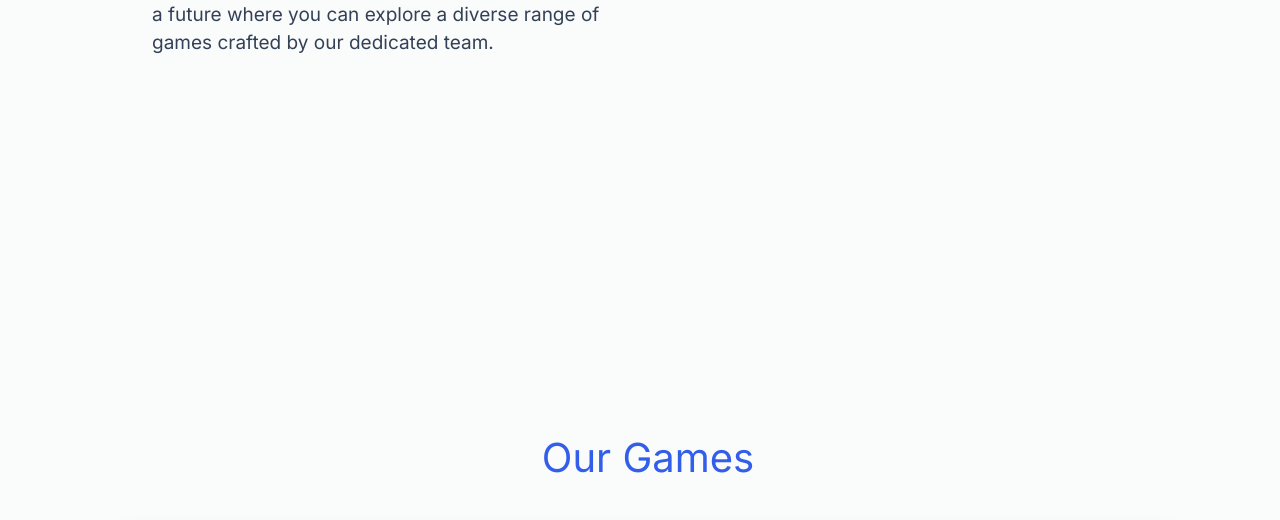
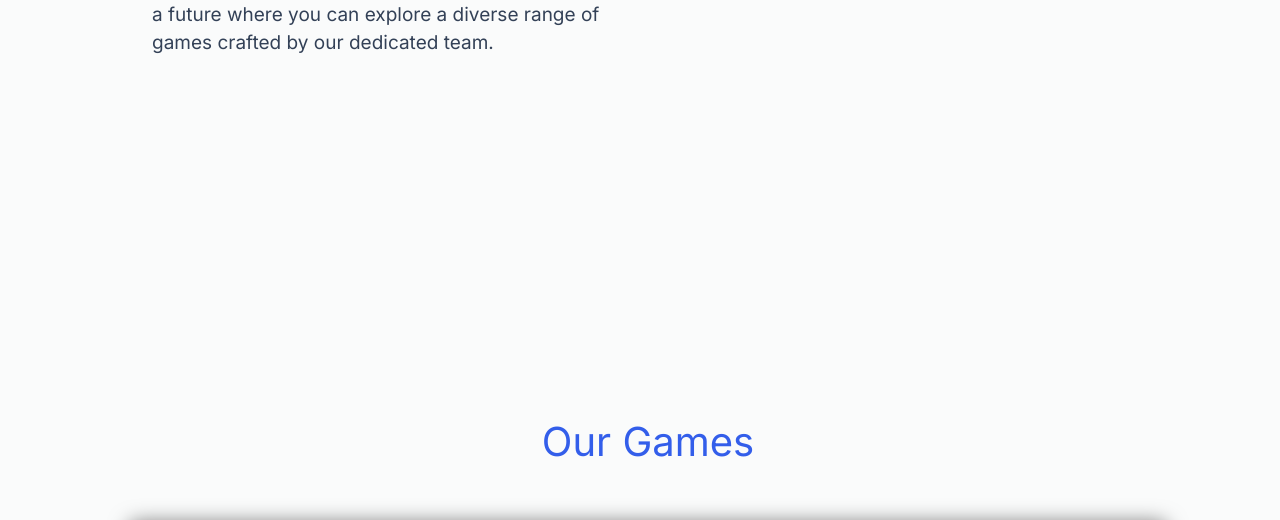
Before and after one commit to rehan-code/Game-Library-Web-App, a PHP site: page / in a window 1280 px wide. Shown: the part 611-1131 px from the top of the page. Run offline with PHP 8.4, Linux system fonts and the light colour scheme.

```diff
--- a/html/style.css
+++ b/html/style.css
@@ -77,7 +77,7 @@ a {
   padding-left: 1.5rem;
 }
 .grid-item-1-center {
-  padding: 15rem 0rem;
+  padding: 14rem 0rem;
   display: flex;
   flex-direction: column;
   align-items: center;
```
Also changed, not shown: html/images/8.png (deleted), html/images/gameBG.jpg (deleted), html/images/gamecard.jpeg (deleted).
